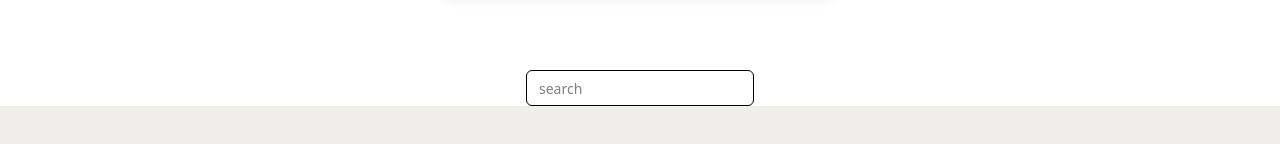
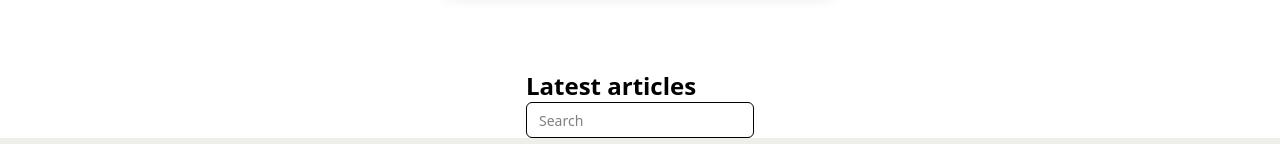
Before and after one commit to PHET45/personal-blog-k, a React (Vite) app: page / in a window 1280 px wide. Shown: the part 739-883 px from the top of the page. Built offline with nearby package versions, Linux system fonts and the light colour scheme.

Commit message:
Enhance ArticleSection component by adding a heading for latest articles and updating input attributes for consistency in casing.

```diff
--- a/src/components/ArticleSection.jsx
+++ b/src/components/ArticleSection.jsx
@@ -1,12 +1,15 @@
-import React from 'react'
-import { Input } from "@/components/ui/input"
+import React from 'react';
+import { Input } from "@/components/ui/input";
 
 const ArticleSection = () => {
   return (
     <div>
+    <h3 className='font-Poppins font-semibold text-2xl leading-8'>Latest articles</h3>
+
         <div className="grid w-full max-w-sm items-center gap-3">
-            <Input type="search" id="search" placeholder="search" />
+            <Input type="Search" id="Search" placeholder="Search" />
         </div>
+
     </div>
   )
 }
```
